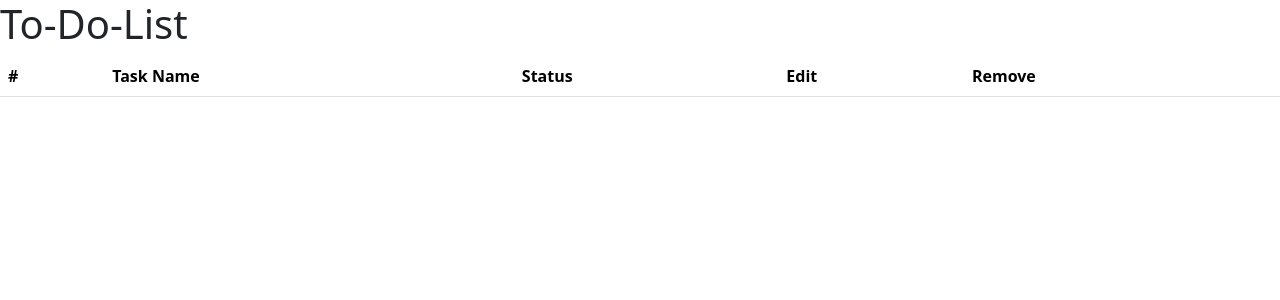
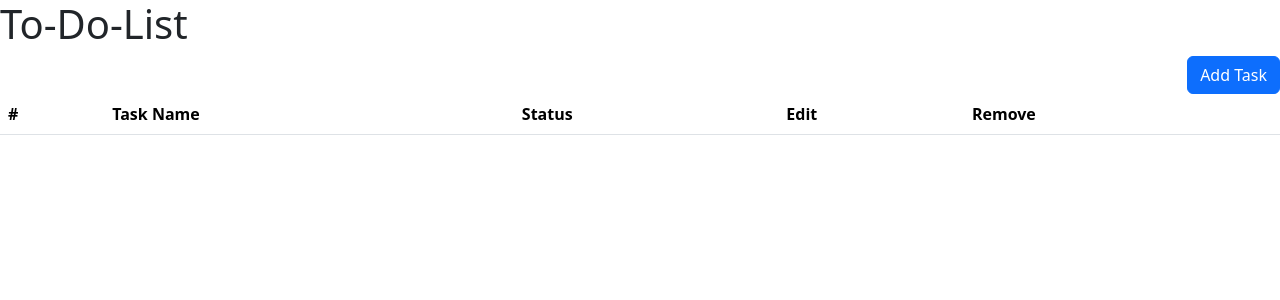
Before and after one commit to dieuvinhtran/FrontEnd-Projects, a React (Vite) app in the folder REACT/toDoList/: page / in a window 1280 px wide. Shown: the top 300 px of the page. Built offline with nearby package versions, Linux system fonts and the light colour scheme.

Commit message:
visual components added

```diff
--- a/REACT/toDoList/src/App.tsx
+++ b/REACT/toDoList/src/App.tsx
@@ -1,12 +1,39 @@
-import ToDoTable from "./components/ToDoTable";
+import Button from "./components/Button";
+import { useState } from "react";
+import HeadTable from "./components/table/HeadTable";
+import RowTable from "./components/table/RowTable";
+import React from "react";
 
 function App() {
   const headings = ["#", "Task Name", "Status", "Edit", "Remove"];
 
+  const [counter, setCounter] = useState(1);
+  const [row, setRow] = React.useState<string[]>([]);
+
+  const onClickHandler = () => {
+    setCounter(counter + 1);
+    setRow([...row, "Task " + counter]);
+  };
+
   return (
     <>
       <h1>To-Do-List</h1>
-      <ToDoTable headings={headings}></ToDoTable>
+      <Button onClick={onClickHandler} floating="float-end">
+        Add Task
+      </Button>
+      <table className="table">
+        <HeadTable headings={headings}></HeadTable>
+        <tbody>
+          {row.map((data, index) => (
+            <RowTable
+              key={data + " " + index + 1}
+              counter={index + 1}
+              name={data}
+              status="x"
+            ></RowTable>
+          ))}
+        </tbody>
+      </table>
     </>
   );
 }
--- /dev/null
+++ b/REACT/toDoList/src/components/Button.tsx
@@ -0,0 +1,15 @@
+interface Props {
+  children: string;
+  floating?: string;
+  onClick: () => void;
+}
+
+const Button = ({ children, floating = "", onClick }: Props) => {
+  return (
+    <button className={"btn btn-primary " + floating} onClick={onClick}>
+      {children}
+    </button>
+  );
+};
+
+export default Button;
--- a/REACT/toDoList/src/components/ToDoTable.tsx
+++ /dev/null
@@ -1,23 +0,0 @@
-interface Props {
-  headings: string[];
-}
-
-const ToDoTable = ({ headings }: Props) => {
-  return (
-    <>
-      <table className="table">
-        <thead>
-          <tr>
-            {headings[0] && <th scope="col">{headings[0]}</th>}
-            {headings[1] && <th scope="col">{headings[1]}</th>}
-            {headings[2] && <th scope="col">{headings[2]}</th>}
-            {headings[3] && <th scope="col">{headings[3]}</th>}
-            {headings[4] && <th scope="col">{headings[4]}</th>}
-          </tr>
-        </thead>
-      </table>
-    </>
-  );
-};
-
-export default ToDoTable;
--- /dev/null
+++ b/REACT/toDoList/src/components/table/HeadTable.tsx
@@ -0,0 +1,23 @@
+interface Props {
+  headings: string[];
+}
+
+const HeadTable = ({ headings }: Props) => {
+  return (
+    <>
+      <thead>
+        <tr>
+          {headings.map((item) => {
+            return (
+              <th key={item} scope="col">
+                {item}
+              </th>
+            );
+          })}
+        </tr>
+      </thead>
+    </>
+  );
+};
+
+export default HeadTable;
--- /dev/null
+++ b/REACT/toDoList/src/components/table/RowTable.tsx
@@ -0,0 +1,30 @@
+import Button from "../Button";
+
+interface Props {
+  counter: number;
+  name: string;
+  status: string;
+}
+
+const RowTable = ({ counter, name, status }: Props) => {
+  const onClickAdd = () => {};
+  const onClickDelete = () => {};
+
+  return (
+    <>
+      <tr>
+        <th scope="row">{counter}</th>
+        <td>{name}</td>
+        <td>{status}</td>
+        <td className="text-center">
+          <Button onClick={onClickAdd}>Edit</Button>
+        </td>
+        <td className="text-center">
+          <Button onClick={onClickDelete}>Delete</Button>
+        </td>
+      </tr>
+    </>
+  );
+};
+
+export default RowTable;
```
